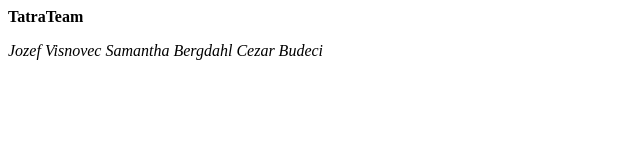
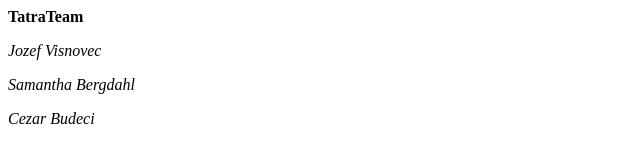
Before and after one commit to CezarBudeci/TatraTeam, a plain HTML site: page index.html in a window 1280 px wide. Shown: the whole page, without its empty margins (0-640 px from the left). Drawn offline with Linux system fonts and the light colour scheme.

Commit message:
update italic

```diff
--- a/index.html
+++ b/index.html
@@ -7,9 +7,9 @@
   <body>
     <p><b>TatraTeam</b></p>
 
-    <i>Jozef Visnovec<i>
-    <i>Samantha Bergdahl<i>
-    <i>Cezar Budeci</i>
+    <p><i>Jozef Visnovec<i></p>
+    <p><i>Samantha Bergdahl<i></p>
+    <p><i>Cezar Budeci</i></p>
 
   </body>
 </html>
```
